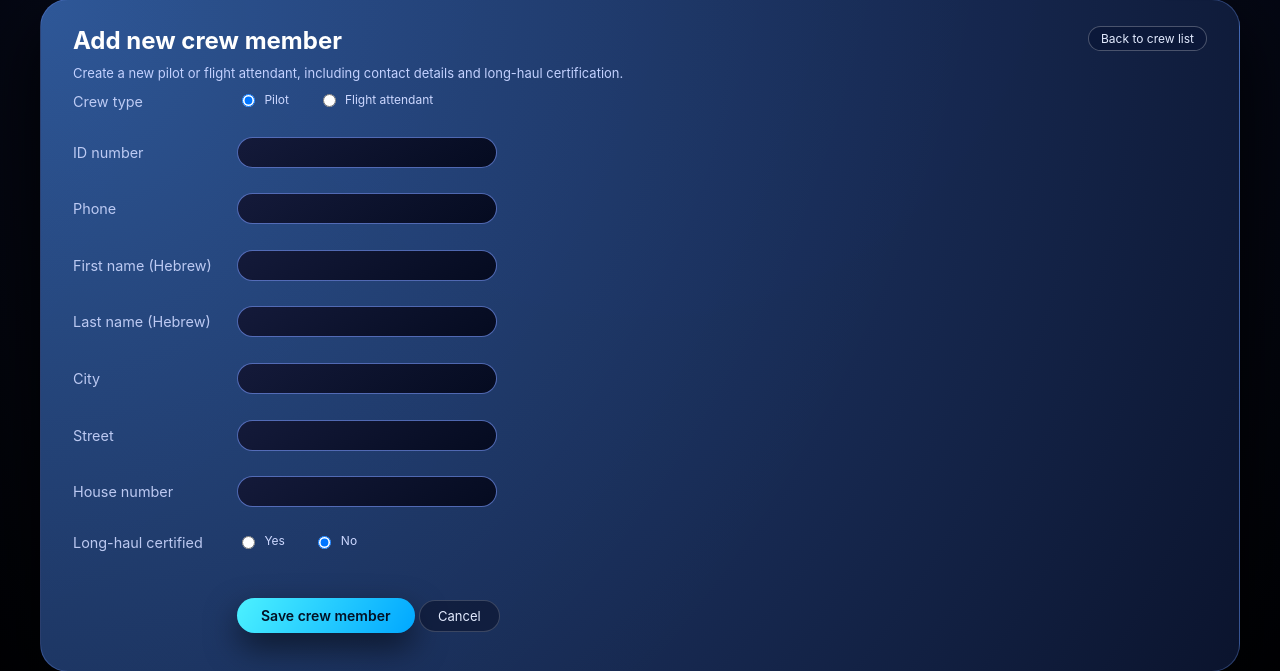
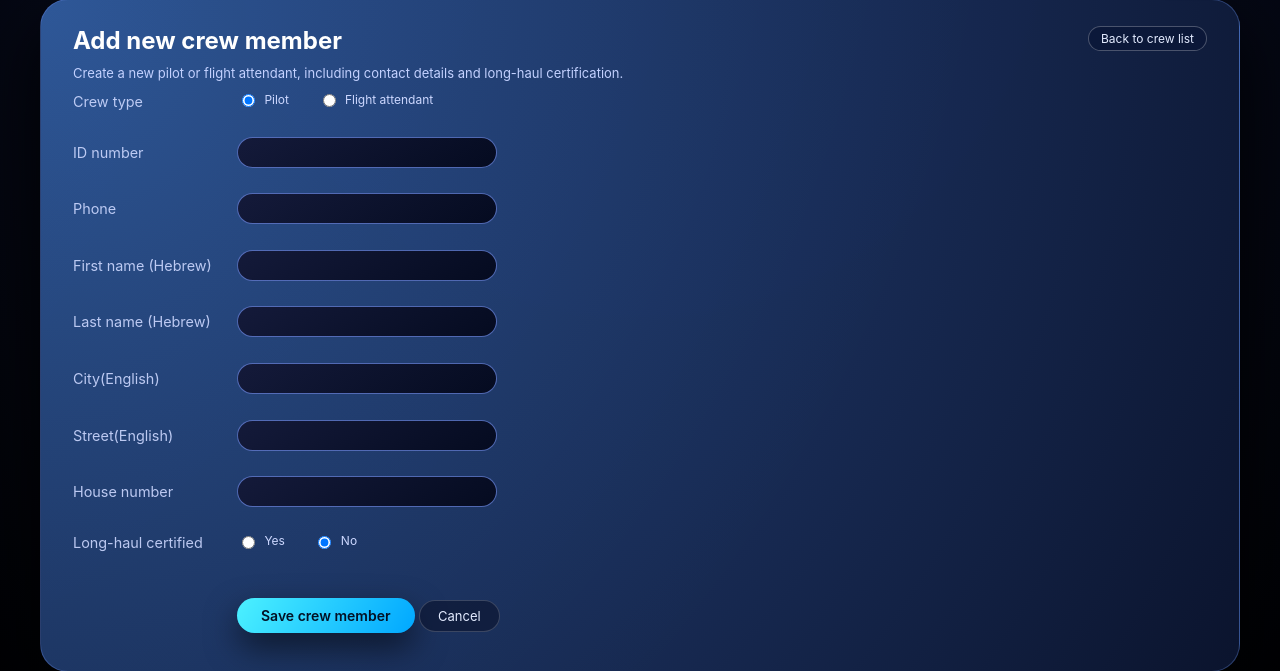
Before and after one commit to matan25/Project_Information_Systems, a Flask app: page /manager/crew/new in a window 1280 px wide. Shown: the part 89-760 px from the top of the page. Run offline with Flask 3, Linux system fonts and the light colour scheme; a user stored in the database is signed in.

Commit message:
Sync project updates

```diff
--- a/main_routes/flytau_staff.py
+++ b/main_routes/flytau_staff.py
@@ -302,14 +302,16 @@ def manager_new_crew():
         conn = get_db_connection()
         cursor = conn.cursor(dictionary=True)
 
-        # Check duplicates for ID (both tables)
+        # Check duplicates for ID (Managers + Pilots + FlightAttendants)
         cursor.execute(
             """
+            SELECT 1 FROM Managers WHERE Manager_id = %s
+            UNION
             SELECT 1 FROM Pilots WHERE Pilot_id = %s
             UNION
             SELECT 1 FROM FlightAttendants WHERE Attendant_id = %s
             """,
-            (clean["id_number"], clean["id_number"]),
+            (clean["id_number"], clean["id_number"], clean["id_number"]),
         )
         if cursor.fetchone():
             flash("A crew member with this ID number already exists.", "error")
--- a/templates/manager_crew_form.html
+++ b/templates/manager_crew_form.html
@@ -95,7 +95,7 @@
 
     <!-- City -->
     <div class="form-row">
-      <label for="city" class="form-label">City</label>
+      <label for="city" class="form-label">City(English)</label>
       <div class="form-field">
         <input type="text"
                id="city"
@@ -107,7 +107,7 @@
 
     <!-- Street -->
     <div class="form-row">
-      <label for="street" class="form-label">Street</label>
+      <label for="street" class="form-label">Street(English)</label>
       <div class="form-field">
         <input type="text"
                id="street"
```
